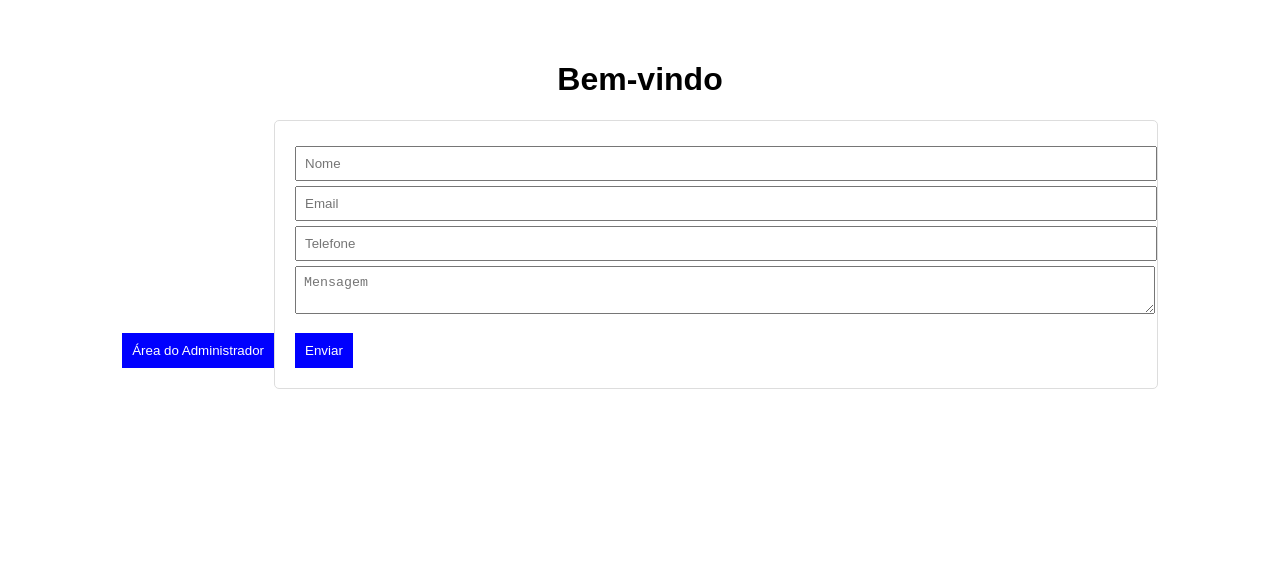
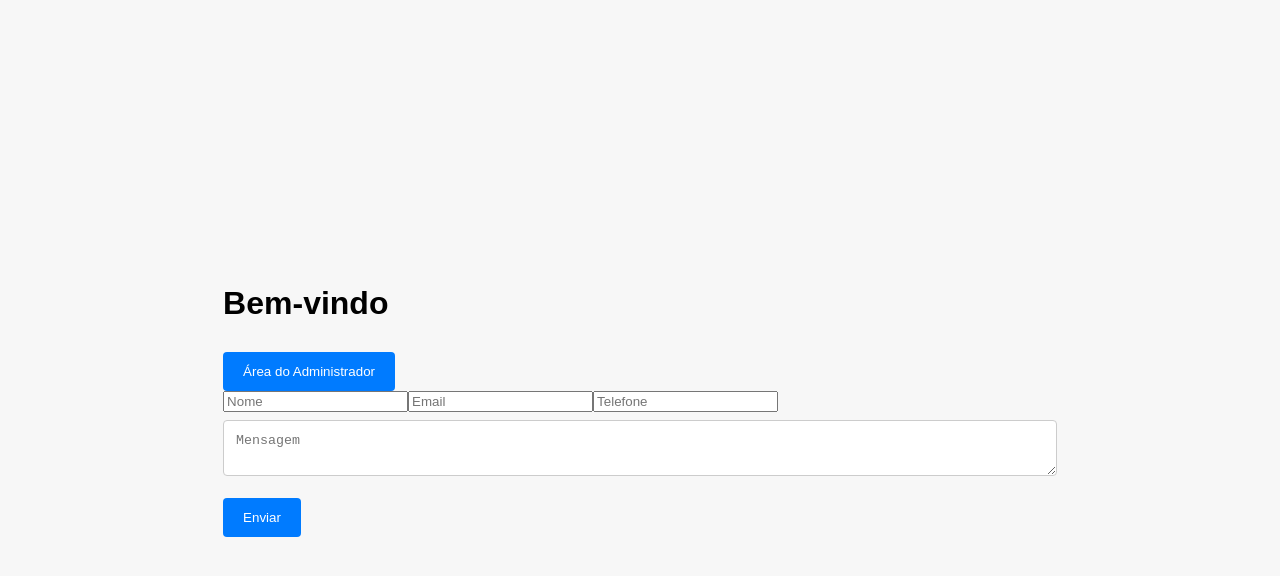
Before and after one commit to edumendes1337/pi1-univesp, a React (Vite) app: page / in a window 1280 px wide. Shown: the top 576 px of the page. Built offline with nearby package versions, Linux system fonts and the light colour scheme.

Commit message:
Update styles.css

```diff
--- a/src/styles.css
+++ b/src/styles.css
@@ -1,34 +1,69 @@
+/* Estilo geral */
 body {
     font-family: Arial, sans-serif;
-    margin: 20px;
-    padding: 20px;
+    background-color: #f7f7f7;
+    margin: 0;
+    padding: 0;
+    display: flex;
+    align-items: center;
+    justify-content: center;
+    height: 100vh;
+}
+
+/* Container principal */
+.container {
+    background-color: white;
+    padding: 30px;
+    border-radius: 8px;
+    box-shadow: 0 0 10px rgba(0, 0, 0, 0.1);
+    width: 400px;
     text-align: center;
 }
 
-form {
-    display: inline-block;
-    text-align: left;
-    padding: 20px;
-    border: 1px solid #ddd;
-    border-radius: 5px;
+/* Título */
+h1 {
+    margin-bottom: 20px;
 }
 
-label {
-    display: block;
-    margin-top: 10px;
+/* Inputs */
+input[type="text"],
+input[type="email"],
+textarea {
+    width: 100%;
+    padding: 12px;
+    margin: 8px 0;
+    border: 1px solid #ccc;
+    border-radius: 4px;
+    box-sizing: border-box;
 }
 
-input, textarea {
-    width: 100%;
-    padding: 8px;
-    margin-top: 5px;
+/* Botões */
+button {
+    background-color: #007bff;
+    color: white;
+    padding: 12px 20px;
+    margin-top: 10px;
+    border: none;
+    border-radius: 4px;
+    cursor: pointer;
 }
 
-button {
+button:hover {
+    background-color: #0056b3;
+}
+
+/* Botões organizados */
+.buttons {
+    display: flex;
+    justify-content: space-between;
     margin-top: 15px;
-    padding: 10px;
-    background-color: blue;
-    color: white;
-    border: none;
-    cursor: pointer;
 }
+
+/* Área do administrador botão */
+.admin-button {
+    background-color: #28a745;
+}
+
+.admin-button:hover {
+    background-color: #1e7e34;
+}
```
